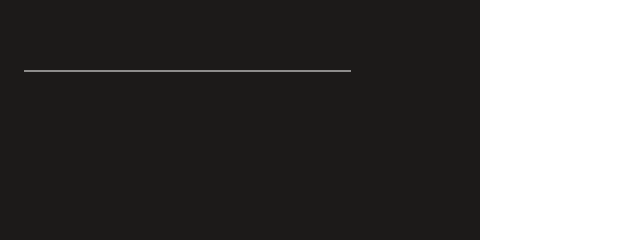
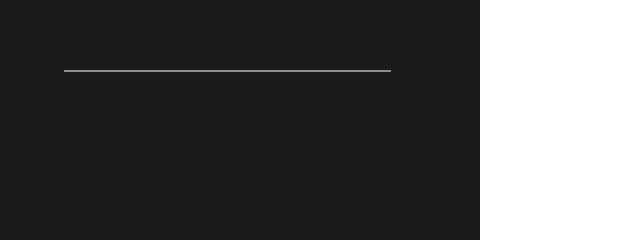
Before and after one commit to Yerimah/My-portfolio, a website: page index.html in a window 1280 px wide. Shown: the part 5174-5414 px from the top of the page, 0-640 px from the left. Drawn offline with Linux system fonts and the light colour scheme.

Commit message:
Edit .css file to conform with the DRY principle

```diff
--- a/index.html
+++ b/index.html
@@ -196,7 +196,7 @@
                     If you like what you see and have a project you need coded,
                     don’t hestiate to contact me.</p>
                     <button class="abt-btn">Get My Resume</button>
-                    <img src="images/div.png" alt=""/>
+                    <img class="divider" src="images/div.png" alt=""/>
             </div>
             <div class="about-2 flex">
 
--- a/style.css
+++ b/style.css
@@ -313,7 +313,7 @@ span {
   display: flex;
   align-items: flex-start;
   flex-direction: column;
-  background: url(images/Rectangle\ 73.png);
+  background: url(./images/Rectanglebg.png);
   width: 100%;
   height: 1901px;
 }
@@ -360,6 +360,10 @@ span {
   width: 317px;
   color: white;
   margin: 0 auto;
+}
+
+.divider {
+  margin-left: 40px;
 }
 
 .stacks span,
```
Also changed, not shown: images/Rectanglebg.png (renamed from images/Rectangle 73.png).
